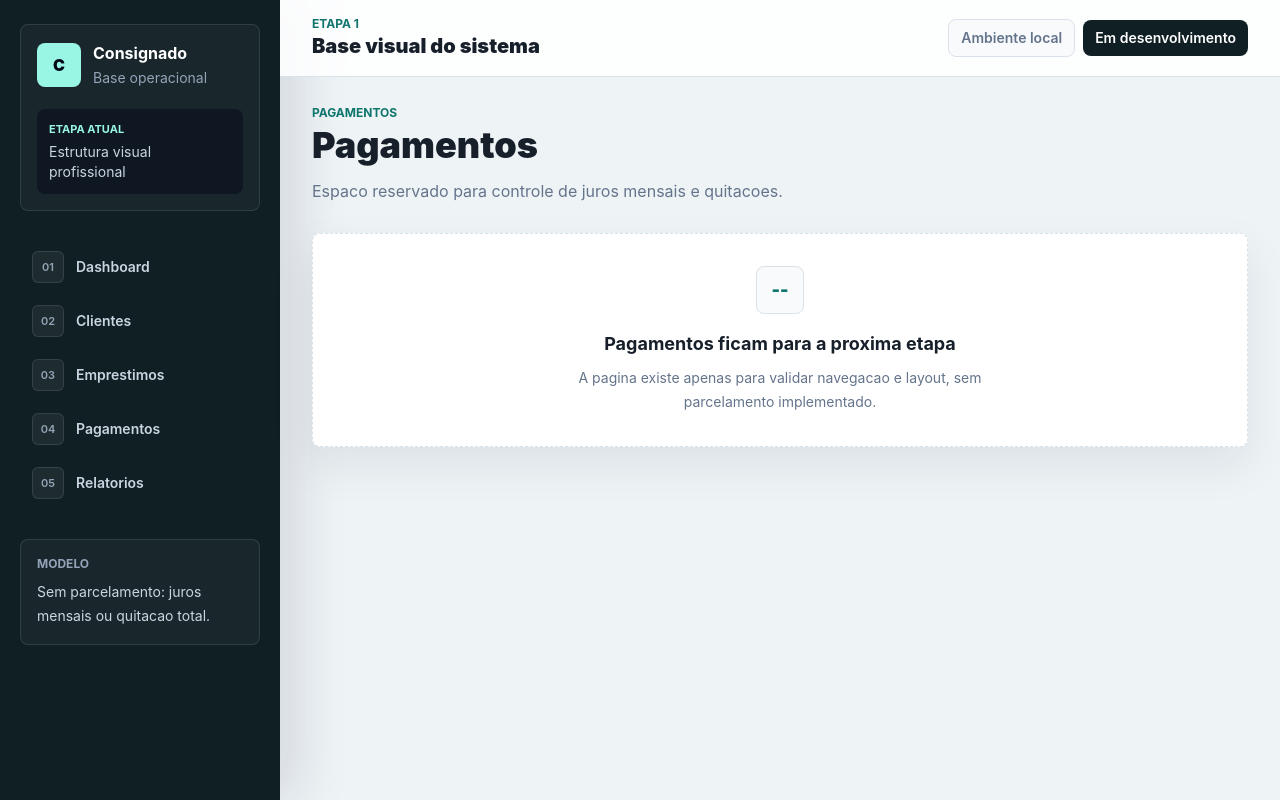
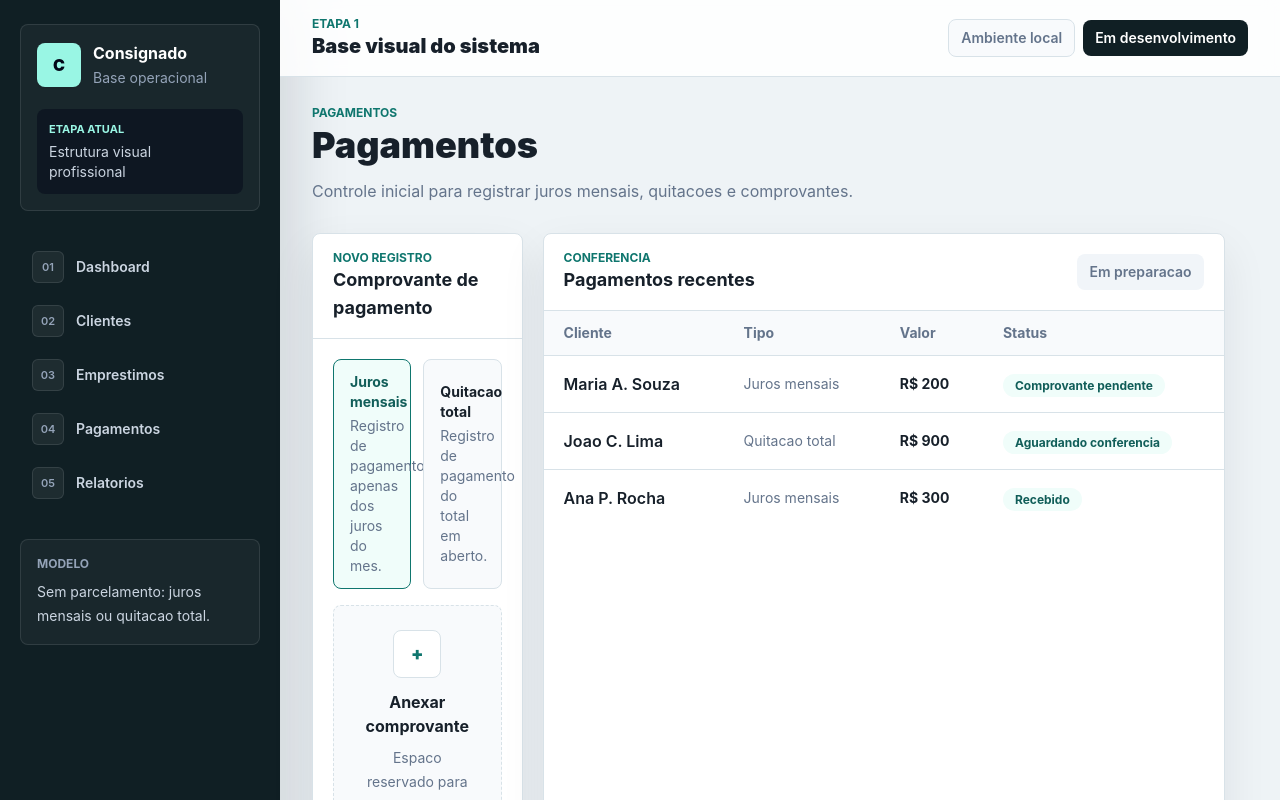
Before and after one commit to WilliamSoaresCosta/consignado, a Next.js app: page /pagamentos in a window 1280 px wide. Shown: the top 800 px of the page. Built offline with nearby package versions, Linux system fonts and the light colour scheme.

Commit message:
feat: adiciona area visual de comprovantes

```diff
--- a/app/pagamentos/page.tsx
+++ b/app/pagamentos/page.tsx
@@ -1,5 +1,25 @@
-import { EmptyState } from "@/components/EmptyState";
 import { PageTitle } from "@/components/PageTitle";
+
+const paymentRecords = [
+  {
+    client: "Maria A. Souza",
+    type: "Juros mensais",
+    amount: "R$ 200",
+    status: "Comprovante pendente",
+  },
+  {
+    client: "Joao C. Lima",
+    type: "Quitacao total",
+    amount: "R$ 900",
+    status: "Aguardando conferencia",
+  },
+  {
+    client: "Ana P. Rocha",
+    type: "Juros mensais",
+    amount: "R$ 300",
+    status: "Recebido",
+  },
+];
 
 export default function PagamentosPage() {
   return (
@@ -7,12 +27,103 @@ export default function PagamentosPage() {
       <PageTitle
         eyebrow="Pagamentos"
         title="Pagamentos"
-        description="Espaco reservado para controle de juros mensais e quitacoes."
+        description="Controle inicial para registrar juros mensais, quitacoes e comprovantes."
       />
-      <EmptyState
-        title="Pagamentos ficam para a proxima etapa"
-        description="A pagina existe apenas para validar navegacao e layout, sem parcelamento implementado."
-      />
+
+      <section className="grid gap-5 lg:grid-cols-[0.9fr_1.1fr]">
+        <div className="rounded-lg border border-line bg-white shadow-panel">
+          <div className="border-b border-line px-5 py-4">
+            <p className="text-xs font-bold uppercase tracking-normal text-brand">
+              Novo registro
+            </p>
+            <h2 className="text-lg font-bold text-ink">Comprovante de pagamento</h2>
+          </div>
+
+          <div className="grid gap-4 p-5">
+            <div className="grid gap-3 sm:grid-cols-2">
+              <button
+                className="rounded-lg border border-brand bg-teal-50 px-4 py-3 text-left"
+                type="button"
+              >
+                <span className="block text-sm font-bold text-brand-dark">
+                  Juros mensais
+                </span>
+                <small className="mt-1 block text-sm leading-5 text-muted">
+                  Registro de pagamento apenas dos juros do mes.
+                </small>
+              </button>
+              <button
+                className="rounded-lg border border-line bg-slate-50 px-4 py-3 text-left"
+                type="button"
+              >
+                <span className="block text-sm font-bold text-ink">Quitacao total</span>
+                <small className="mt-1 block text-sm leading-5 text-muted">
+                  Registro de pagamento do total em aberto.
+                </small>
+              </button>
+            </div>
+
+            <div className="rounded-lg border border-dashed border-line bg-slate-50 p-6 text-center">
+              <div className="mx-auto mb-3 grid h-12 w-12 place-items-center rounded-lg border border-line bg-white text-lg font-black text-brand">
+                +
+              </div>
+              <h3 className="font-bold text-ink">Anexar comprovante</h3>
+              <p className="mx-auto mt-2 max-w-sm text-sm leading-6 text-muted">
+                Espaco reservado para PDF, JPG ou PNG. O envio real sera conectado em
+                etapa futura.
+              </p>
+            </div>
+
+            <div className="rounded-lg bg-[#101f24] p-4 text-sm leading-6 text-slate-300">
+              Comprovantes devem ser armazenados em area privada, com limite de tamanho,
+              validacao de tipo de arquivo e historico de conferencia.
+            </div>
+          </div>
+        </div>
+
+        <div className="rounded-lg border border-line bg-white shadow-panel">
+          <div className="flex flex-col gap-3 border-b border-line px-5 py-4 sm:flex-row sm:items-center sm:justify-between">
+            <div>
+              <p className="text-xs font-bold uppercase tracking-normal text-brand">
+                Conferencia
+              </p>
+              <h2 className="text-lg font-bold text-ink">Pagamentos recentes</h2>
+            </div>
+            <span className="w-fit rounded-lg bg-slate-100 px-3 py-2 text-sm font-semibold text-muted">
+              Em preparacao
+            </span>
+          </div>
+
+          <div className="overflow-x-auto">
+            <table className="w-full min-w-[680px] border-collapse text-left">
+              <thead>
+                <tr className="border-b border-line bg-slate-50 text-sm text-muted">
+                  <th className="px-5 py-3 font-bold">Cliente</th>
+                  <th className="px-5 py-3 font-bold">Tipo</th>
+                  <th className="px-5 py-3 font-bold">Valor</th>
+                  <th className="px-5 py-3 font-bold">Status</th>
+                </tr>
+              </thead>
+              <tbody>
+                {paymentRecords.map((payment) => (
+                  <tr className="border-b border-line last:border-b-0" key={payment.client}>
+                    <td className="px-5 py-4 font-semibold text-ink">{payment.client}</td>
+                    <td className="px-5 py-4 text-sm text-muted">{payment.type}</td>
+                    <td className="px-5 py-4 text-sm font-bold text-ink">
+                      {payment.amount}
+                    </td>
+                    <td className="px-5 py-4">
+                      <span className="rounded-full bg-teal-50 px-3 py-1 text-xs font-bold text-brand-dark">
+                        {payment.status}
+                      </span>
+                    </td>
+                  </tr>
+                ))}
+              </tbody>
+            </table>
+          </div>
+        </div>
+      </section>
     </>
   );
 }
```
